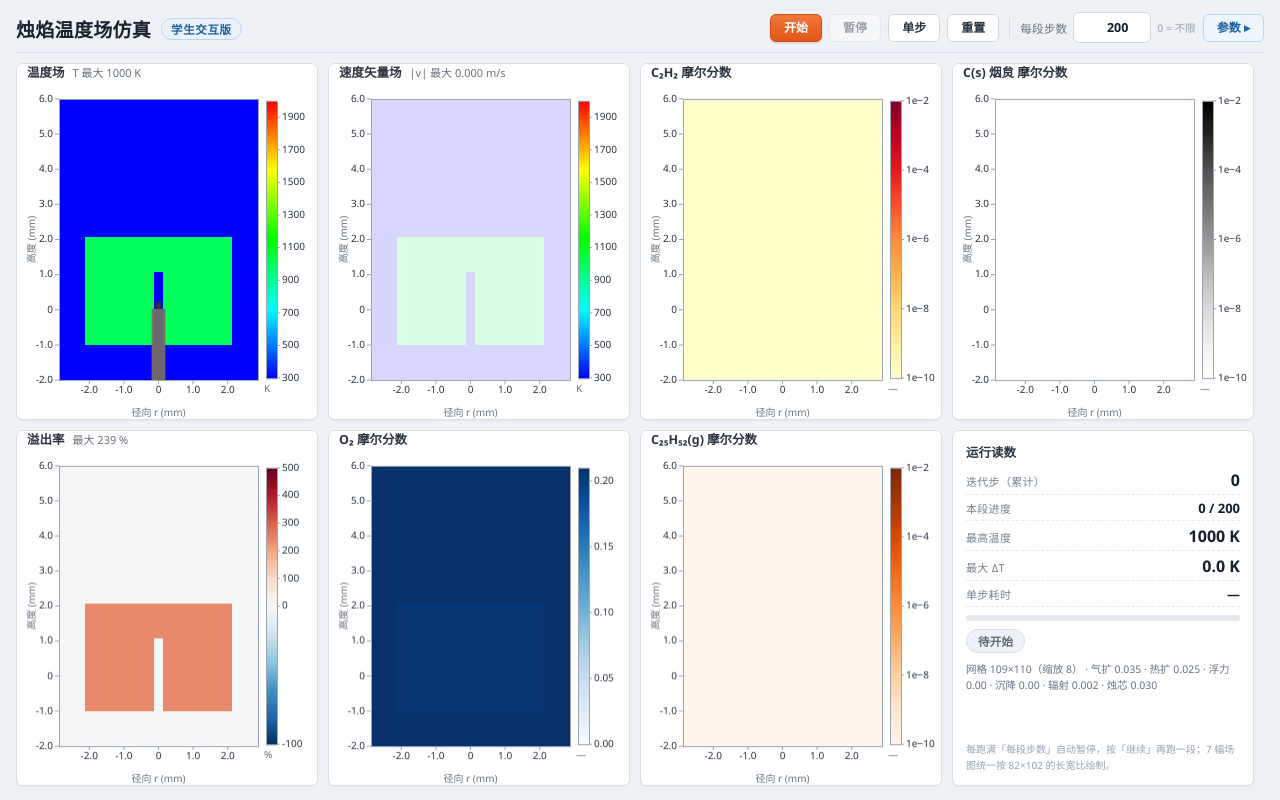
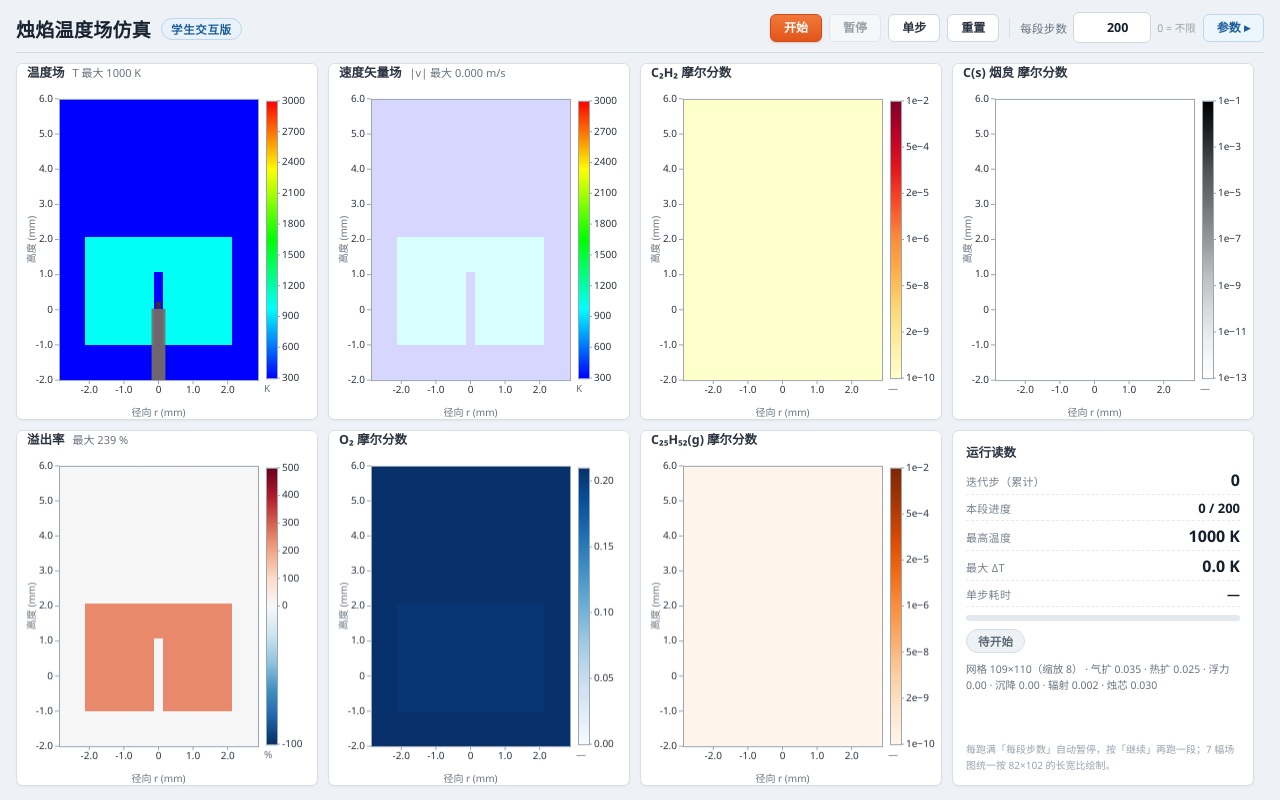
Before and after one commit to neo805/candle-flame-lab, a plain HTML site: page 烛焰仿真_学生交互版.html in a window 1280 px wide. Drawn offline with Linux system fonts and the light colour scheme.

Commit message:
学生交互版色标对齐稳态版：温度 300-3000、组分按面板独立量程、烟炱 1e-13~1e-1；与稳态版逐格温度差 0.00 K

```diff
--- a/烛焰仿真_学生交互版.html
+++ b/烛焰仿真_学生交互版.html
@@ -2602,23 +2602,28 @@ var 参数面板 = (function () {
     var 温度映射 = function (场) {
       return {
         数据: 场.T, 色标: "烛焰",
-        归一化: function (v) { return 色标库.线性(v, 300, 2000); }
+        归一化: function (v) { return 色标库.线性(v, 300, 3000); }
       };
     };
-    var 温度刻度 = [300, 500, 700, 900, 1100, 1300, 1500, 1700, 1900].map(function (v) {
-      return { t: 色标库.线性(v, 300, 2000), 文字: String(v) };
+    var 温度刻度 = [300, 600, 900, 1200, 1500, 1800, 2100, 2400, 2700, 3000].map(function (v) {
+      return { t: 色标库.线性(v, 300, 3000), 文字: String(v) };
     });
-    var 组分刻度 = [1e-10, 1e-8, 1e-6, 1e-4, 1e-2].map(function (v) {
-      return { t: 色标库.对数(v, 1e-10, 1e-2), 文字: v.toExponential(0).replace("e-", "e−") };
-    });
-    function 组分定义(id, 写法, 下标, 色标) {
+    /* 组分面板：量程与稳态版一致，可按面板单独指定上下限 */
+    function 组分定义(id, 写法, 下标, 色标, 下限, 上限) {
+      var 低 = 下限 || 1e-10, 高 = 上限 || 1e-2;
+      var 刻 = [];
+      var 启 = Math.log10(低), 跨 = Math.log10(高) - 启;
+      for (var q = 0; q <= 6; q++) {
+        var vv = Math.pow(10, 启 + 跨 * q / 6);
+        刻.push({ t: 色标库.对数(vv, 低, 高), 文字: vv.toExponential(0).replace("e-", "e−").replace("e+", "e") });
+      }
       return {
         画布: document.getElementById(id), 环境: 环境,
-        标题: 写法 + " 摩尔分数", 色标: 色标, 色标单位: "—", 色标刻度: 组分刻度,
+        标题: 写法 + " 摩尔分数", 色标: 色标, 色标单位: "—", 色标刻度: 刻,
         映射: function (场) {
           return {
             数据: 场.组分场[下标], 色标: 色标,
-            归一化: function (v) { return 色标库.对数(v, 1e-10, 1e-2); }
+            归一化: function (v) { return 色标库.对数(v, 低, 高); }
           };
         },
         等比: true
@@ -2672,7 +2677,7 @@ var 参数面板 = (function () {
       },
       C25H52G: 组分定义("cv-C25H52G", "C₂₅H₅₂(g)", 6, "Oranges"),
       C2H2: 组分定义("cv-C2H2", "C₂H₂", 2, "YlOrRd"),
-      CS: 组分定义("cv-CS", "C(s) 烟炱", 8, "Greys")
+      CS: 组分定义("cv-CS", "C(s) 烟炱", 8, "Greys", 1e-13, 1e-1)
     };
   }
 
```
